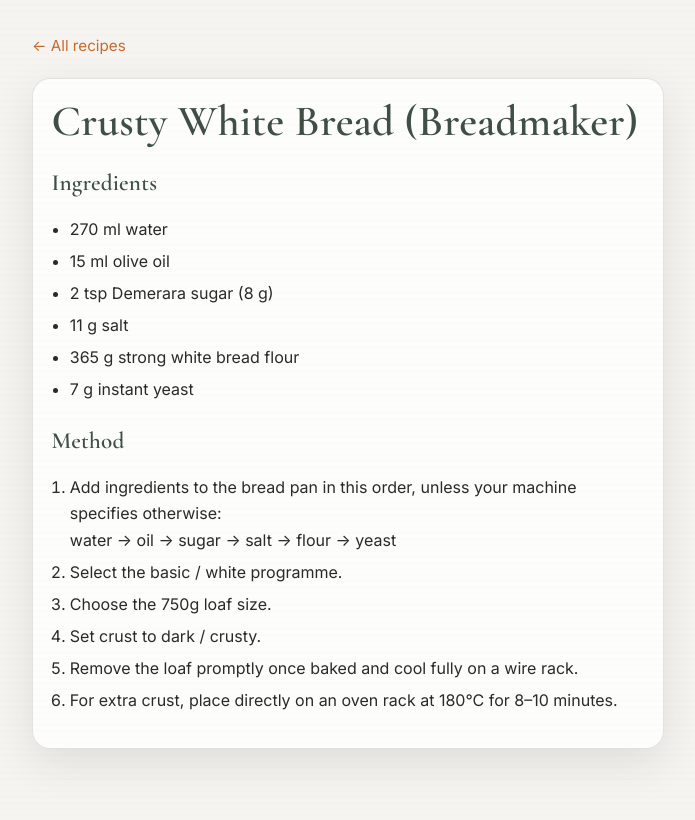
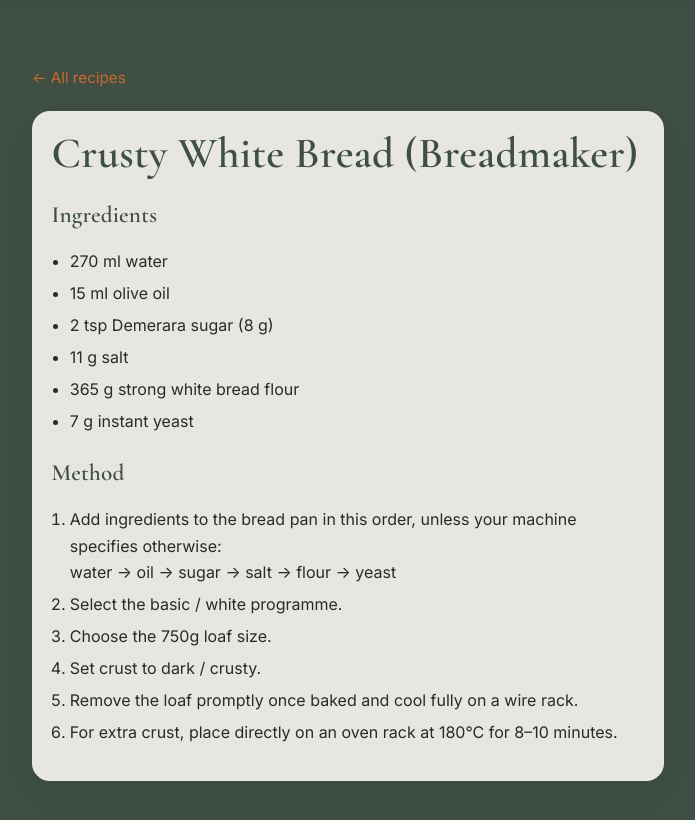
Before and after one commit to laccces/the-bread-machine, a Jekyll site: the page built from _recipes/bread-machine-loaf.md, in a window 1280 px wide. Shown: the top 820 px of the page, without its empty margins (292-987 px from the left). Built offline with Jekyll 4.4.1, drawn with Linux system fonts in a browser that asks for light colours.

Commit message:
yet another background troubleshooting

```diff
--- a/_layouts/default.html
+++ b/_layouts/default.html
@@ -21,7 +21,7 @@
 
 
 </head>
-<body class="{{ page.body_class | default: '' }}">
+<body class="{{ page.layout }} {{ page.body_class | default: '' }}">
   <main>
     {{ content }}
   </main>
--- a/_layouts/recipe.html
+++ b/_layouts/recipe.html
@@ -1,6 +1,5 @@
 ---
 layout: default
-body_class: recipe-page
 ---
 
 <nav class="back">
--- a/assets/css/styles.css
+++ b/assets/css/styles.css
@@ -240,15 +240,15 @@
 }
 
 /* Recipe background override */
-body.recipe-page{
+body.recipe{
   background: var(--forest);
 }
 
-body.recipe-page::before{
+body.recipe::before{
   opacity: .18;
 }
 
-body.recipe-page .recipe{
+body.recipe .recipe{
   background: rgba(246,244,241,.92);
   border: 1px solid rgba(246,244,241,.22);
 }
```
